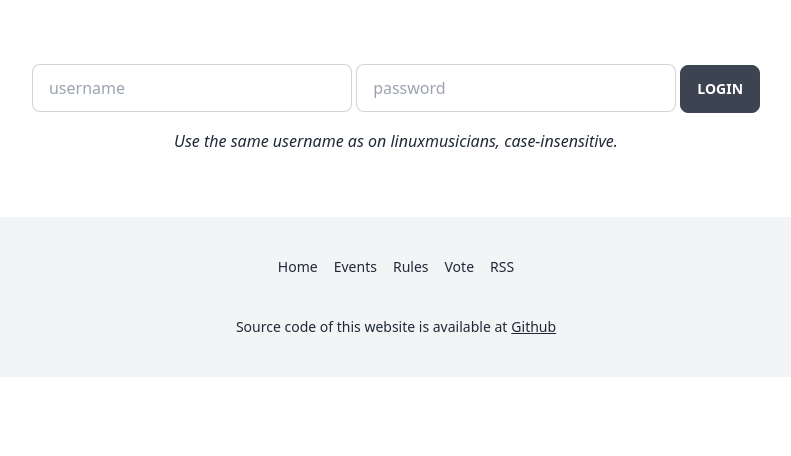
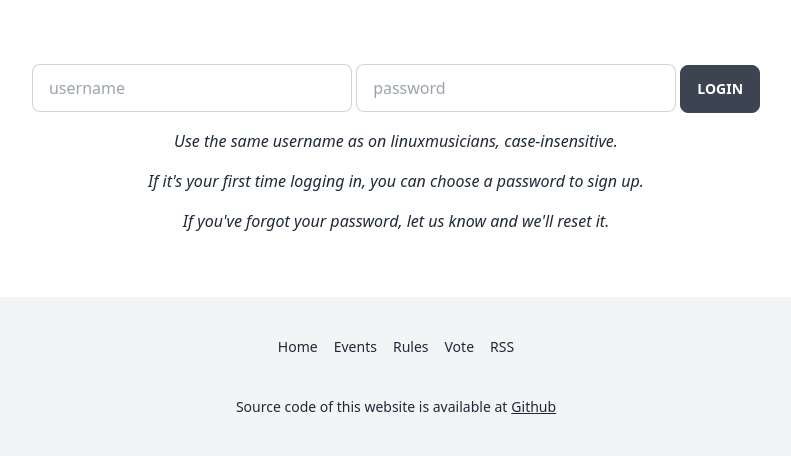
Before and after one commit to nyxkn/libre-music-challenge, a Flask app: page /vote in a window 1280 px wide. Shown: the top 456 px of the page, without its empty margins (244-1035 px from the left). Run offline with Flask 3, Linux system fonts and the light colour scheme; data that the repository does not hold is empty; style sheets or scripts are compiled from the project's sources.

Commit message:
add password instructions to the login page

```diff
--- a/templates/login.html
+++ b/templates/login.html
@@ -11,6 +11,8 @@
     </form>
 
     <p class="mt-4 italic">Use the same username as on linuxmusicians, case-insensitive.</p>
+    <p class="mt-4 italic">If it's your first time logging in, you can choose a password to sign up.</p>
+    <p class="mt-4 italic">If you've forgot your password, let us know and we'll reset it.</p>
 </div>
 
 {% endblock content %}
```
